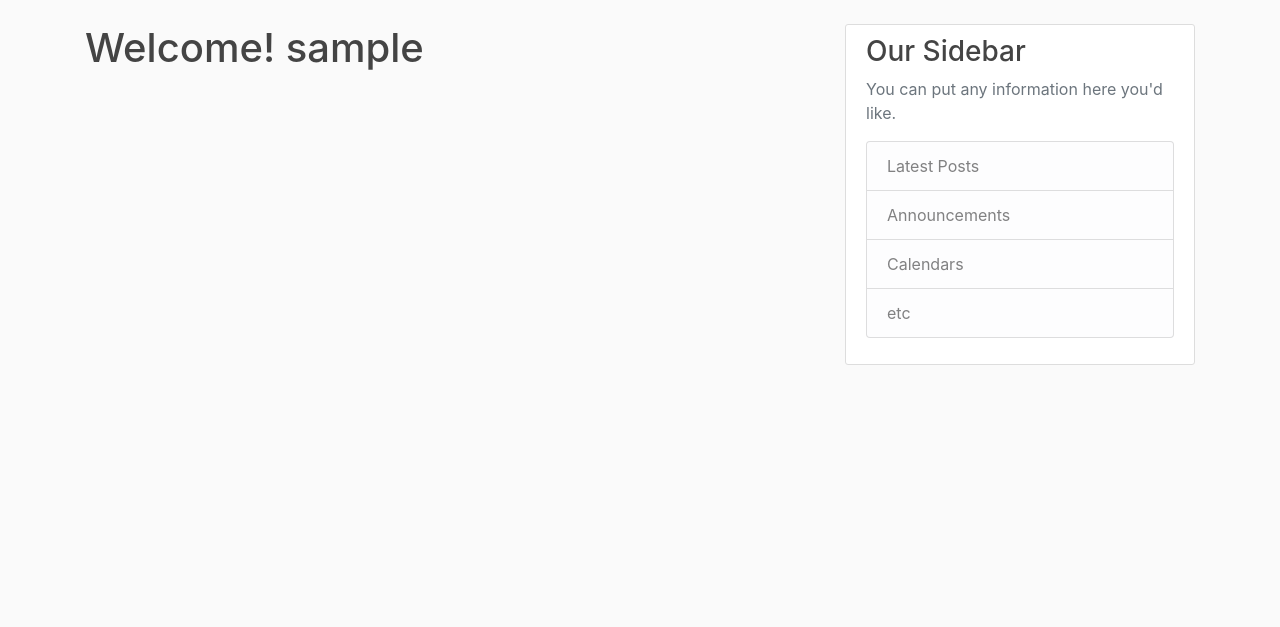
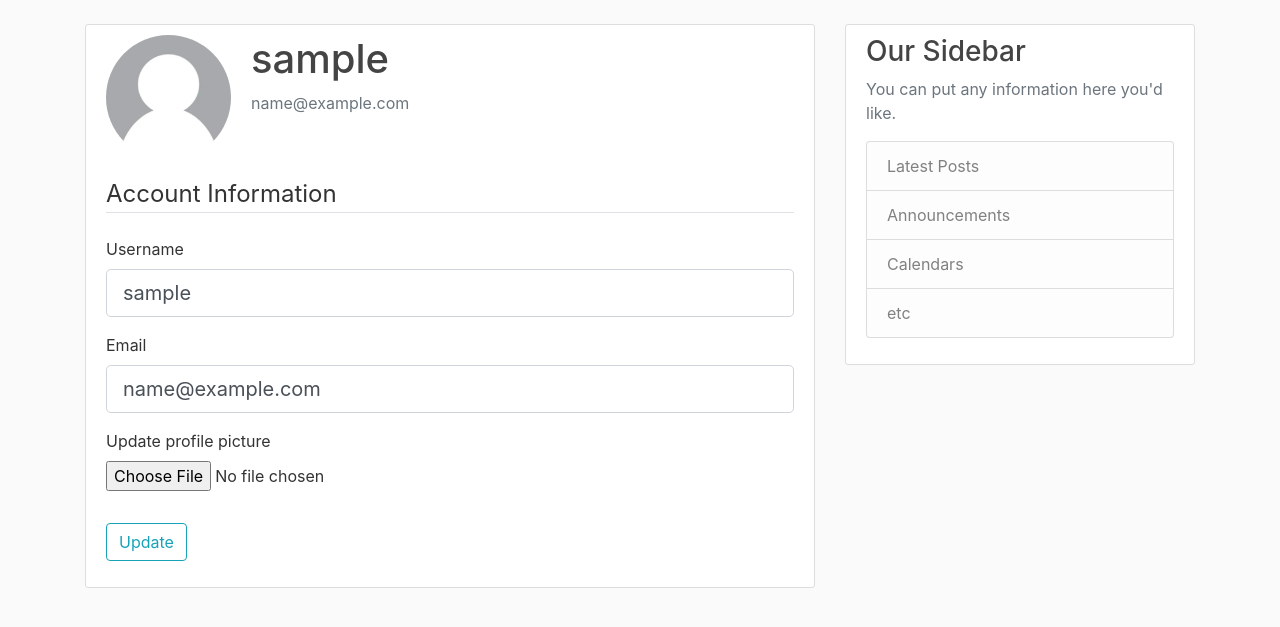
Before and after one commit to amrutha2508/web-dev, a Flask app: page /account in a window 1280 px wide. Shown: the part 56-683 px from the top of the page. Run offline with Flask 3, Linux system fonts and the light colour scheme; the visitor is signed in with stand-in values (Sample User, id 1); some libraries are stand-ins or nearby versions.

Commit message:
added profile picture upload feature

```diff
--- a/flask-blog/flaskblog/forms.py
+++ b/flask-blog/flaskblog/forms.py
@@ -1,4 +1,6 @@
 from flask_wtf import FlaskForm
+from flask_wtf.file import FileField, FileAllowed
+from flask_login import current_user
 from wtforms import StringField, PasswordField, SubmitField, BooleanField
 from wtforms.validators import DataRequired, Length, Email, EqualTo, ValidationError # do pip3 install email_validator, if you face any errors
 from flaskblog.models import User
@@ -25,3 +27,23 @@ class LoginForm(FlaskForm):
     password = PasswordField('Password', validators=[DataRequired()])
     remember = BooleanField('Remember Me')
     submit = SubmitField('Login')
+
+#form to update account information
+class UpdateAccountForm(FlaskForm):
+    username = StringField('Username', validators=[DataRequired(), Length(min=2,max=20)])
+    email = StringField('Email',validators=[DataRequired(), Email()])
+    picture = FileField('Update profile picture',validators=[FileAllowed(['png','jpg'])])
+    submit = SubmitField('Update')
+
+    # always mention correct fieldname for the functions as WTForms can identify only them
+    def validate_username(self, username): # validate username coming from the form
+        if username.data != current_user.username:
+            user = User.query.filter_by(username=username.data).first()
+            if user:
+                raise ValidationError('That username is taken. Please choose a different one.')
+
+    def validate_email(self, email): # validate email
+        if email.data != current_user.email:
+            email = User.query.filter_by(email=email.data).first()
+            if email:
+                raise ValidationError('That email is taken. Please choose a different one.')
--- a/flask-blog/flaskblog/models.py
+++ b/flask-blog/flaskblog/models.py
@@ -11,7 +11,7 @@ class User(db.Model, UserMixin):
     id = db.Column(db.Integer, primary_key=True)
     username = db.Column(db.String(20), unique=True, nullable=False)
     email = db.Column(db.String(120), unique=True, nullable=False)
-    image_file = db.Column(db.String(20), nullable=False, default='default.jpeg')
+    image_file = db.Column(db.String(20), nullable=False, default='default.png')
     password = db.Column(db.String(60), nullable=False)
     posts = db.relationship('Post', backref="author", lazy=True) # by using 'Post' we are actually referencing Post class
 
--- a/flask-blog/flaskblog/routes.py
+++ b/flask-blog/flaskblog/routes.py
@@ -1,6 +1,8 @@
+import secrets, os
+from PIL import Image # from Pillow package
 from flask import render_template, url_for, flash, redirect, request # request object to access query parameters
 from flaskblog import app, db, bcrypt
-from flaskblog.forms import RegistrationForm, LoginForm
+from flaskblog.forms import RegistrationForm, LoginForm, UpdateAccountForm
 from flaskblog.models import User, Post
 from flask_login import login_user, current_user, logout_user, login_required
 # Flask-Login makes current_user automatically available in all Jinja2 templates via a context processor.
@@ -68,7 +70,33 @@ def logout():
     logout_user()
     return redirect(url_for('home'))
 
-@app.route('/account')
+def save_picture(form_picture):
+    random_hex = secrets.token_hex(8) # to give the image unique name
+    _, f_ext = os.path.splitext(form_picture.filename) # returns filename without extension, and extension
+    picture_fn = random_hex + f_ext
+    picture_path = os.path.join(app.root_path,'static/profile_pics',picture_fn)
+    output_size = (125,125)
+    i = Image.open(form_picture)
+    i.thumbnail(output_size)
+    i.save(picture_path)
+    return picture_fn
+
+
+@app.route('/account',methods=['GET','POST'])
 @login_required # Tells the extension that we need to login to access the account route
 def account():
-    return render_template('account.html',title="Account")
+    form = UpdateAccountForm()
+    if form.validate_on_submit():
+        if form.picture.data:
+            picture_file = save_picture(form.picture.data)
+            current_user.image_file = picture_file
+        current_user.username = form.username.data
+        current_user.email = form.email.data
+        db.session.commit()
+        flash('Your account has been updated!','success')
+        return redirect(url_for('account'))
+    elif request.method == 'GET':
+        form.username.data = current_user.username
+        form.email.data = current_user.email
+    image_file = url_for('static',filename="profile_pics/"+current_user.image_file)
+    return render_template('account.html',title="Account",image_file=image_file, form=form)
--- a/flask-blog/flaskblog/templates/account.html
+++ b/flask-blog/flaskblog/templates/account.html
@@ -1,5 +1,61 @@
 {% extends "layout.html" %}
 
 {% block content %}
-    <h1>Welcome! {{ current_user.username }}</h1>
+    <div class="content-section">
+        <div class="media">
+            <img class="rounded-circle account-img" src="{{ image_file }}">
+             <!-- <img class="rounded-circle account-img" src="/static/profile_pics/default.png"> -->
+            <div class="media-body">
+                <h2 class="account-heading">{{ current_user.username }}</h2>
+                <p class="text-secondary">{{ current_user.email }}</p>
+            </div>
+        </div>
+        <form method="POST" action="" novalidate enctype="multipart/form-data"> <!-- the form posts to the current URL: /register -->
+            {{ form.hidden_tag() }}
+            <fieldset class="form-group">
+                <legend class="border-bottom mb-4">Account Information</legend>
+                <div class="form-group">
+                    {{ form.username.label(class="form-control-label") }}
+
+                    <!-- what to do if error occurs  -->
+                    {% if form.username.errors %}
+                        {{ form.username(class="form-control form-control-lg is-invalid") }}
+                        <div class="invalid-feedback">
+                            {% for error in form.username.errors %}
+                                <span>{{ error }}</span>
+                            {% endfor %}
+                        </div>
+                    {% else %}
+                        {{ form.username(class="form-control form-control-lg") }}
+                    {% endif %}
+
+                </div>
+                <div class="form-group">
+                    {{ form.email.label(class="form-control-label") }}
+                    {% if form.email.errors %}
+                        {{ form.email(class="form-control form-control-lg is-invalid") }}
+                        <div class="invalid-feedback">
+                            {% for error in form.email.errors %}
+                                <span>{{ error }}</span>
+                            {% endfor %}
+                        </div>
+                    {% else %}
+                        {{ form.email(class="form-control form-control-lg") }}
+                    {% endif %}
+                </div>
+                <div class="form-group">
+                    {{ form.picture.label() }}
+                    {{ form.picture(class="form-control-file") }}
+                    {% if form.picture.errors %}
+                        {% for error in form.picture.errors %}
+                            <span class="text-danger">{{ error }}</span></br>
+                        {% endfor %}
+                    {% endif %}
+                </div>
+            </fieldset>
+            <div class="form-group">
+                {{ form.submit(class="btn btn-outline-info") }}
+            </div>
+        </form>
+    </div>
 {% endblock content %}
```
Also changed, not shown: flask-blog/flaskblog/static/profile_pics/5537569e0ed1f933.png (added), flask-blog/flaskblog/static/profile_pics/58aa3f5f203cb12e.jpg (added), flask-blog/flaskblog/static/profile_pics/bb1401d614a540d5.jpg (added), flask-blog/flaskblog/static/profile_pics/default.png (added).
